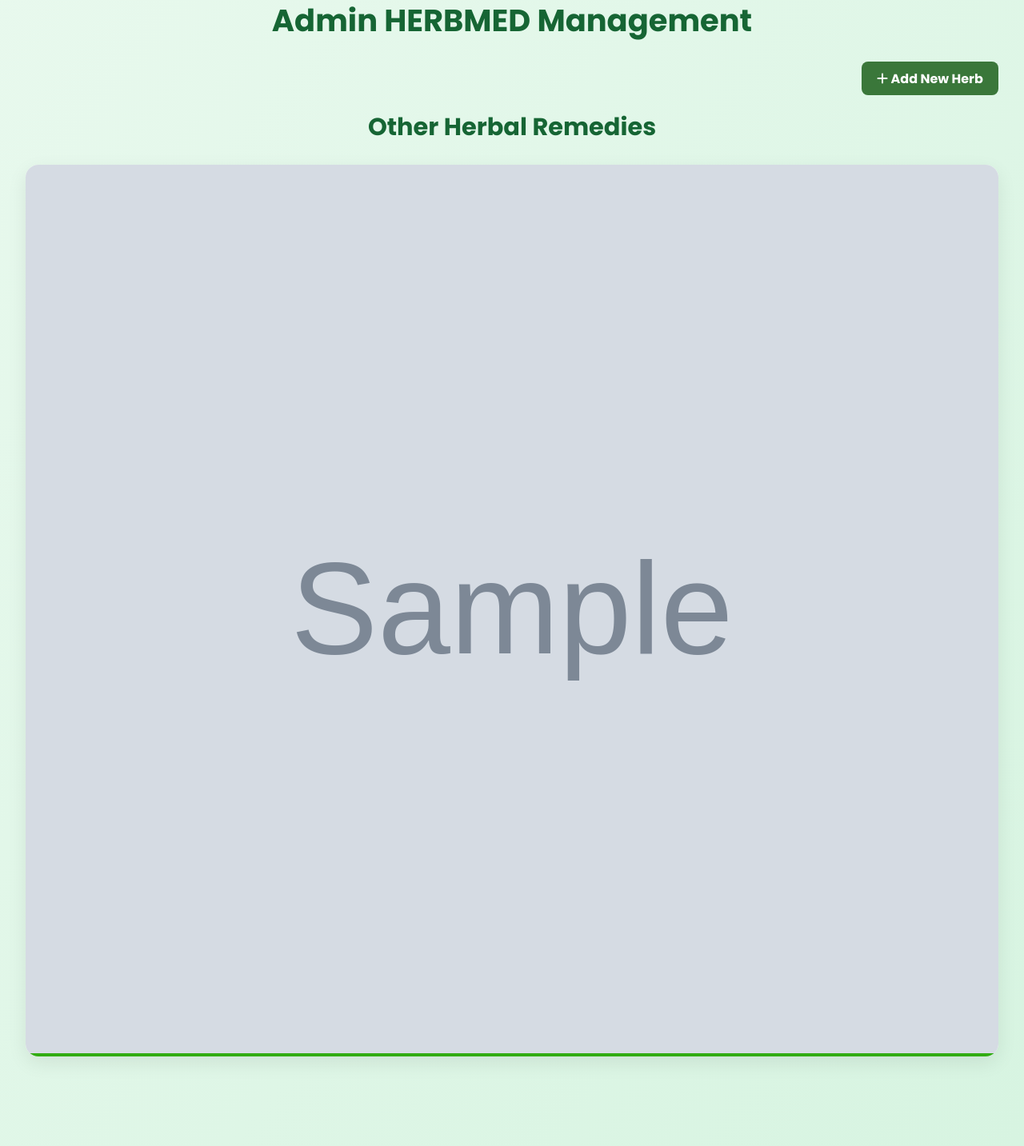
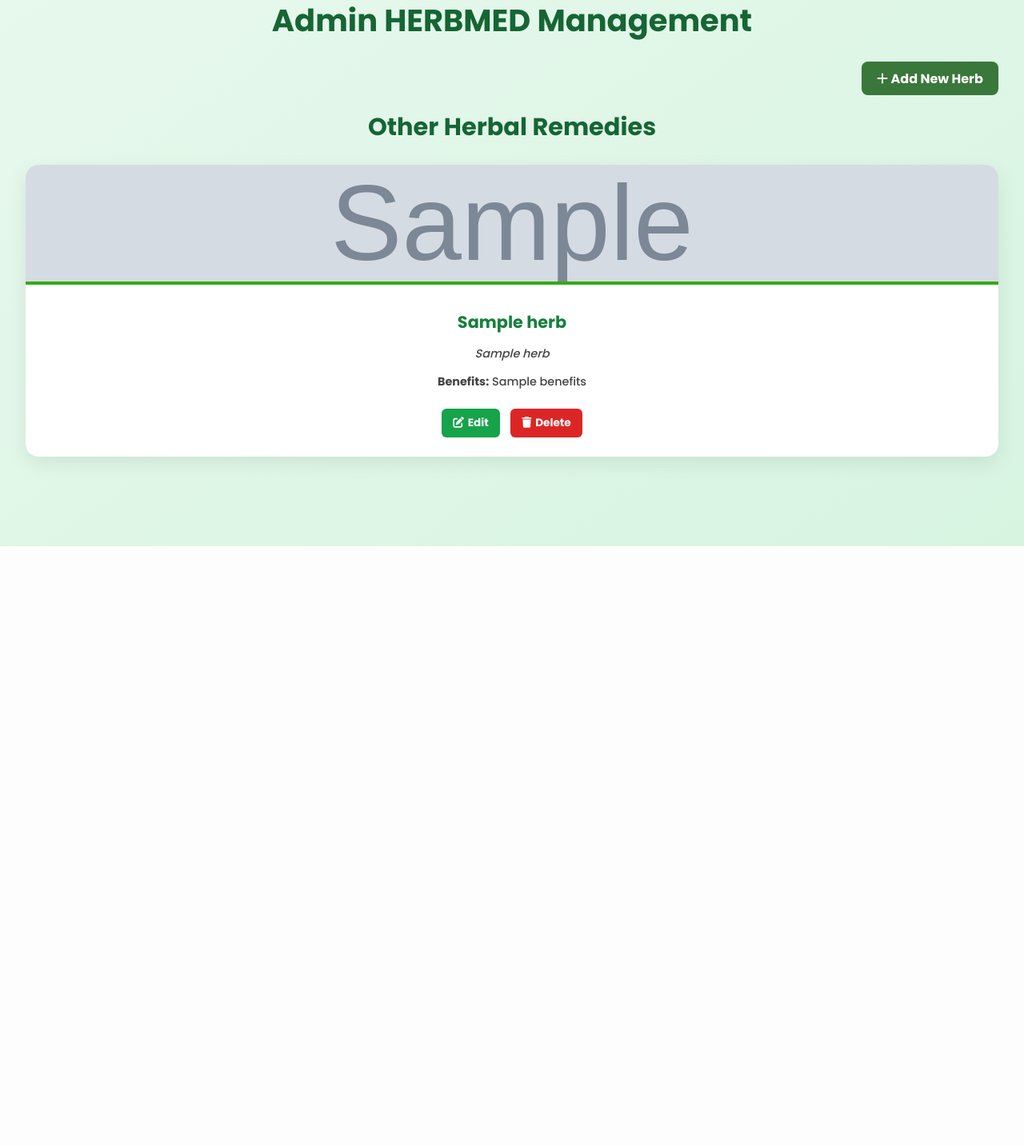
Before and after one commit to villanuevasarahjane59-ctrl/HerbMed, a Django app: template base/templates/registration/adminpanel.html in a window 1280 px wide. Shown: the part 215-1648 px from the top of the page at 80% size. After the commit the page ends 898 px from the top, so only its background shows below. Run offline with Django 5.2, Linux system fonts and the light colour scheme; the template is opened without the code that fills it: most values are stand-ins (such as "Sample title", 1, 10 or a date in 2020); grey boxes marked "Sample" are stand-in pictures.

Commit message:
Fix admin panel image size and button visibility

```diff
--- a/base/templates/registration/adminpanel.html
+++ b/base/templates/registration/adminpanel.html
@@ -147,7 +147,7 @@
 
         .herb-card img {
             width: 100%;
-            height: 180px;
+            height: 150px;
             object-fit: cover;
             border-bottom: 4px solid #31ac12;
         }
@@ -175,6 +175,7 @@
             justify-content: center;
             gap: 0.8rem;
             margin-top: 1rem;
+            padding: 0.5rem 0;
         }
 
         .action-btn {
@@ -1300,7 +1301,7 @@ img {
                 <div class="herb-card">
                     <img src="{{ herb.get_image_url }}" alt="{{ herb.name }}"
                          onerror="this.src='{% static 'base/assets/herbs_292843331-removebg-preview.png' %}'"
-                         loading="lazy" style="object-fit: cover; width: 100%; height: 100%;">
+                         loading="lazy">
                     <div class="herb-info">
                         <h3>{{ herb.name }}</h3>
                         <p><em>{{ herb.scientific_name }}</em></p>
```
